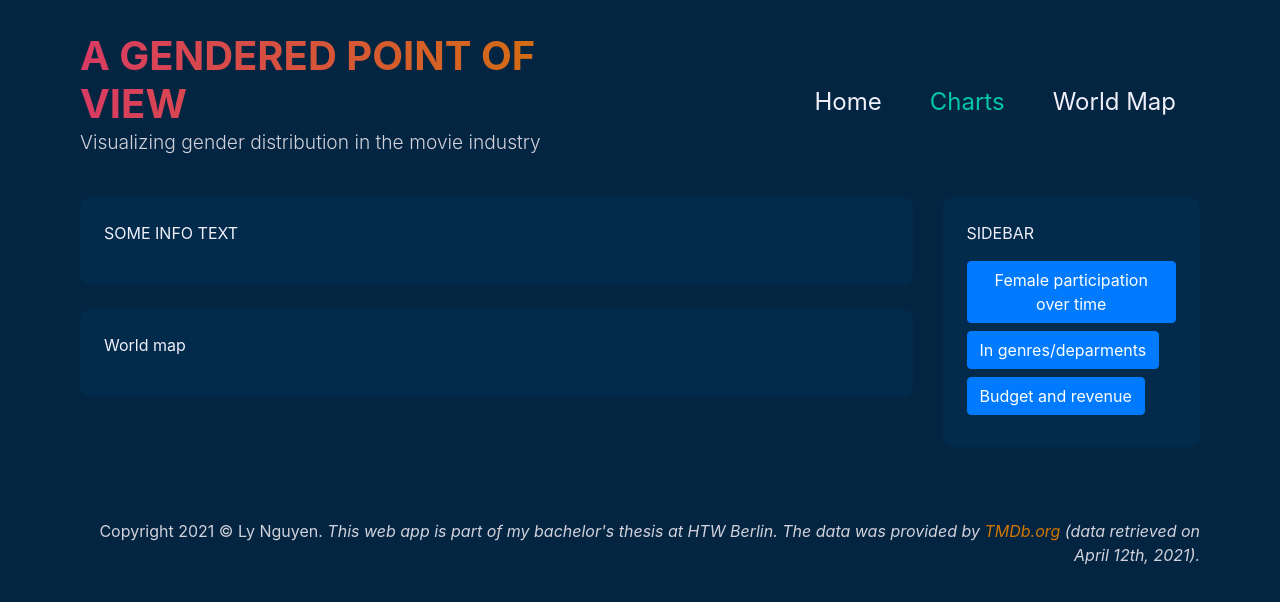
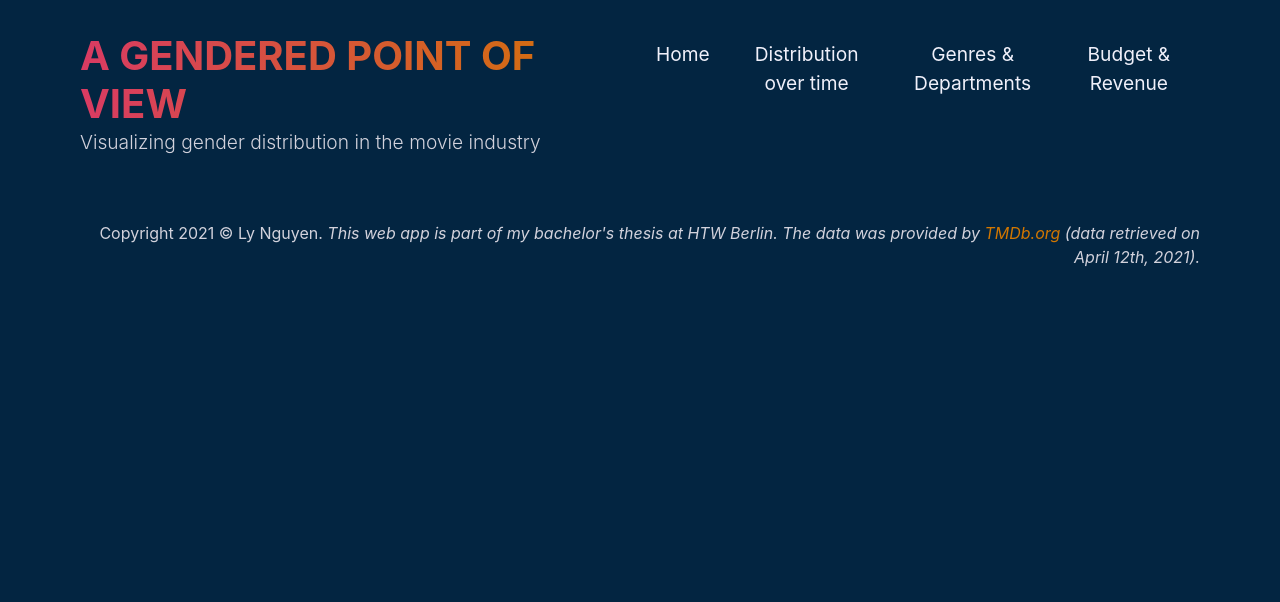
Before and after one commit to lyrated/agpov_frontend, a React (Create React App) app: page /charts in a window 1280 px wide. Shown: the top 602 px of the page. Built offline with nearby package versions, Linux system fonts and the light colour scheme.

Commit message:
menu links moved from sidebar to header

```diff
--- a/src/App.css
+++ b/src/App.css
@@ -58,9 +58,10 @@ header .subtitle {
 }
 
 header .navbar .navbar-nav .nav-item a.nav-link {
-  font-size: 1.5rem;
+  font-size: 1.2rem;
   color: var(--white);
-  padding: 0 1.5rem;
+  padding: 0 1rem;
+  text-align: center;
 }
 
 header .navbar .navbar-nav .nav-item a.nav-link.active {
--- a/src/App.js
+++ b/src/App.js
@@ -6,7 +6,6 @@ import {
 import Header from './components/common/Header';
 import Footer from './components/common/Footer';
 import Home from './components/Home';
-import WorldMap from './components/worldmap/WorldMap';
 import ChartsLayout from './components/charts/ChartsLayout';
 import './App.css';
 
@@ -16,8 +15,9 @@ function App() {
       <div className="App">
         <Header />
         <Route path="/" component={Home} exact />
-        <Route path="/charts" component={ChartsLayout} />
-        <Route path="/world-map" component={WorldMap} />
+        <Route path="/time" component={ChartsLayout} />
+        <Route path="/genres" component={ChartsLayout} />
+        <Route path="/profit" component={ChartsLayout} />
         <Footer />
       </div>
     </Router>
--- a/src/components/charts/ChartsLayout.js
+++ b/src/components/charts/ChartsLayout.js
@@ -1,22 +1,32 @@
-import { React, useState } from 'react';
+import { React } from 'react';
+import {
+  BrowserRouter as Router,
+  Route
+} from 'react-router-dom';
 
 import Sidebar from './Sidebar';
-import WorldMap from '../worldmap/WorldMap';
+
+import TimeChart from './timechart/TimeChart';
+import GenresDeparmentsChart from './genresdepartmentschart/GenresDepartmentsChart';
+import ProfitChart from './profitchart/ProfitChart';
 
 function ChartsLayout() {
-  const [chart, setChart] = useState(<WorldMap />);
 
   return (
     <div className="row">
       <div className="col">
-        <Sidebar setChart={setChart} />
+        <Sidebar />
       </div>
 
       <div className="col-12 col-xl-9 order-xl-first">
         <section id="info-text">
           <p>SOME INFO TEXT</p>
         </section>
-        {chart}
+        <Router>
+            <Route path="/time" component={TimeChart} />
+            <Route path="/genres" component={GenresDeparmentsChart} />
+            <Route path="/profit" component={ProfitChart} />
+        </Router>
       </div>
     </div>
   );
--- a/src/components/charts/Sidebar.js
+++ b/src/components/charts/Sidebar.js
@@ -1,16 +1,9 @@
 import React from 'react';
 
-import TimeChart from './timechart/TimeChart';
-import GenresDeparmentsChart from './genresdepartmentschart/GenresDepartmentsChart';
-import ProfitChart from './profitchart/ProfitChart';
-
-function Sidebar({ setChart }) {
+function Sidebar() {
   return (
     <section id="sidebar">
       <p>SIDEBAR</p>
-      <button className="btn btn-primary mb-2 d-block" onClick={() => setChart(<TimeChart />)}>Female participation over time</button>
-      <button className="btn btn-primary mb-2 d-block" onClick={() => setChart(<GenresDeparmentsChart />)}>In genres/deparments</button>
-      <button className="btn btn-primary mb-2 d-block" onClick={() => setChart(<ProfitChart />)}>Budget and revenue</button>
     </section>
   );
 }
--- a/src/components/charts/genresdepartmentschart/GenresDepartmentsChart.js
+++ b/src/components/charts/genresdepartmentschart/GenresDepartmentsChart.js
@@ -9,7 +9,7 @@ function GenresDeparmentsChart() {
 
   useEffect(() => {
     setLoading(true);
-    fetch('http://localhost:9000/api/genres-departments?size=100000&dataset=crew')
+    fetch('http://localhost:9000/api/genres-departments?size=10000&dataset=crew&time=1995')
       .then(res => res.json())
       .then(setData)
       .then(() => setLoading(false))
--- a/src/components/charts/timechart/TimeChart.js
+++ b/src/components/charts/timechart/TimeChart.js
@@ -8,7 +8,7 @@ function TimeChart() {
 
   useEffect(() => {
     setLoading(true);
-    fetch('http://localhost:9000/api/years?size=55000&gender=1')
+    fetch('http://localhost:9000/api/time?size=15000')
       .then(res => res.json())
       .then(setData)
       .then(() => setLoading(false))
--- a/src/components/common/Header.js
+++ b/src/components/common/Header.js
@@ -10,17 +10,20 @@ function Header() {
       </div>
 
       {/* Navigation */}
-      <div className="col p-0 my-auto">
+      <div className="col p-0">
         <nav className="navbar navbar-expand-md px-0">
           <ul className="navbar-nav ml-0 ml-md-auto">
             <li className="nav-item">
               <NavLink exact to="/" activeClassName="active" className="nav-link">Home</NavLink>
             </li>
             <li className="nav-item">
-              <NavLink to="/charts" activeClassName="active" className="nav-link">Charts</NavLink>
+              <NavLink to="/time" activeClassName="active" className="nav-link">Distribution over time</NavLink>
             </li>
             <li className="nav-item">
-              <NavLink to="/world-map" activeClassName="active" className="nav-link">World Map</NavLink>
+              <NavLink to="/genres" activeClassName="active" className="nav-link">Genres &amp; Departments</NavLink>
+            </li>
+            <li className="nav-item">
+              <NavLink to="/profit" activeClassName="active" className="nav-link">Budget &amp; Revenue</NavLink>
             </li>
           </ul>
         </nav>
--- a/src/components/worldmap/WorldMap.js
+++ /dev/null
@@ -1,12 +0,0 @@
-import React from 'react';
-
-function WorldMap() {
-  return (
-    <section id="charts">
-      <p>World map</p>
-      <div id="world-map" className="diagram"></div>
-    </section>
-  );
-}
-
-export default WorldMap;
```
